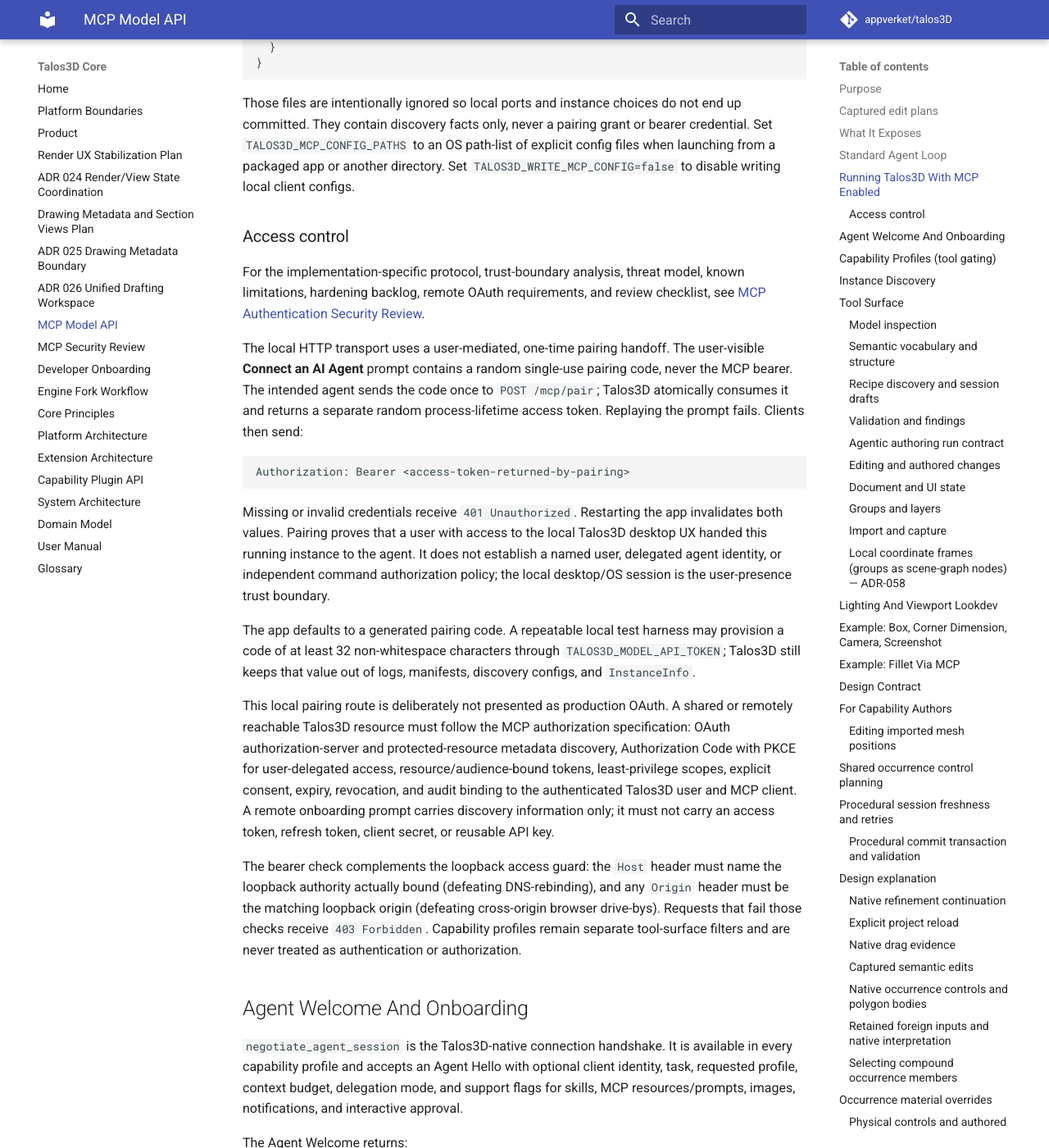
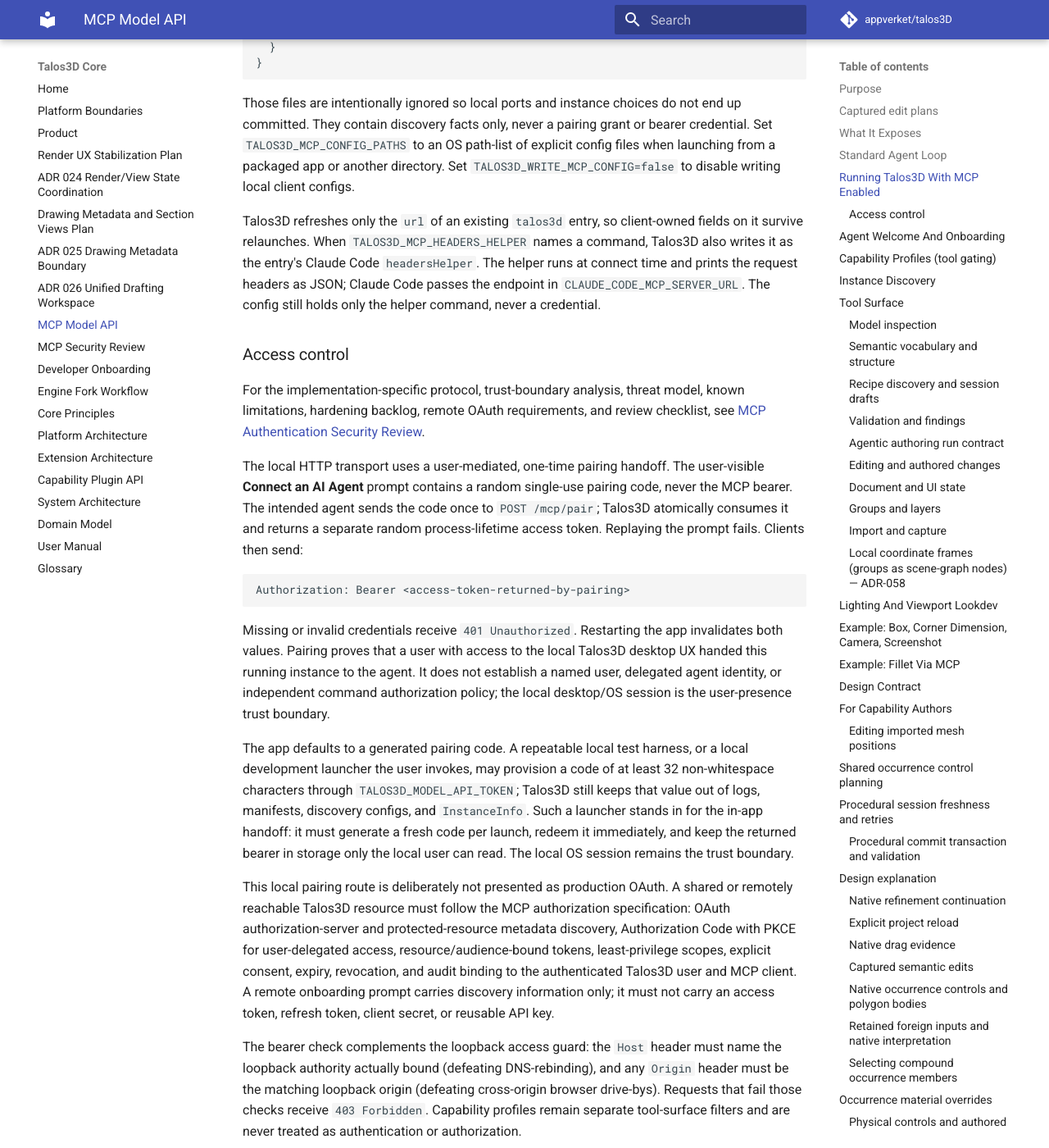
Before and after one commit to appverket/talos3D, an MkDocs documentation site: the page built from docs/MCP_MODEL_API.md, in a window 1280 px wide and 1400 px high, scrolled down 5694 px. Shown: the whole window at 82% size. Built offline with MkDocs 1.6.1 and Material for MkDocs 9.7.7, drawn with Linux system fonts in a browser that asks for light colours; comment, search, counter and statistics services are not loaded.

Commit message:
Keep client fields on the .mcp.json entry and write a headers helper
Refresh only the talos3d entry's url so client-owned fields such as auth
headers survive relaunch, and write TALOS3D_MCP_HEADERS_HELPER as the
Claude Code headersHelper. Document the launcher auto-pair contract.

Co-Authored-By: Claude Opus 5.5 <noreply@anthropic.com>

```diff
--- a/docs/MCP_MODEL_API.md
+++ b/docs/MCP_MODEL_API.md
@@ -265,6 +265,14 @@ bearer credential. Set `TALOS3D_MCP_CONFIG_PATHS` to an OS path-list of explicit
 files when launching from a packaged app or another directory. Set
 `TALOS3D_WRITE_MCP_CONFIG=false` to disable writing local client configs.
 
+Talos3D refreshes only the `url` of an existing `talos3d` entry, so
+client-owned fields on it survive relaunches. When
+`TALOS3D_MCP_HEADERS_HELPER` names a command, Talos3D also writes it as the
+entry's Claude Code `headersHelper`. The helper runs at connect time and prints
+the request headers as JSON; Claude Code passes the endpoint in
+`CLAUDE_CODE_MCP_SERVER_URL`. The config still holds only the helper command,
+never a credential.
+
 ### Access control
 
 For the implementation-specific protocol, trust-boundary analysis, threat
@@ -289,10 +297,13 @@ establish a named user, delegated agent identity, or independent command
 authorization policy; the local desktop/OS session is the user-presence trust
 boundary.
 
-The app defaults to a generated pairing code. A repeatable local test harness
-may provision a code of at least 32 non-whitespace characters through
-`TALOS3D_MODEL_API_TOKEN`; Talos3D still keeps that value out of logs,
-manifests, discovery configs, and `InstanceInfo`.
+The app defaults to a generated pairing code. A repeatable local test harness,
+or a local development launcher the user invokes, may provision a code of at least
+32 non-whitespace characters through `TALOS3D_MODEL_API_TOKEN`; Talos3D still
+keeps that value out of logs, manifests, discovery configs, and `InstanceInfo`.
+Such a launcher stands in for the in-app handoff: it must generate a fresh code
+per launch, redeem it immediately, and keep the returned bearer in storage only
+the local user can read. The local OS session remains the trust boundary.
 
 This local pairing route is deliberately not presented as production OAuth.
 A shared or remotely reachable Talos3D resource must follow the MCP
```
Also changed, not shown: docs/MCP_AUTH_SECURITY_REVIEW.md (+9 -4 lines), 1 other file.
